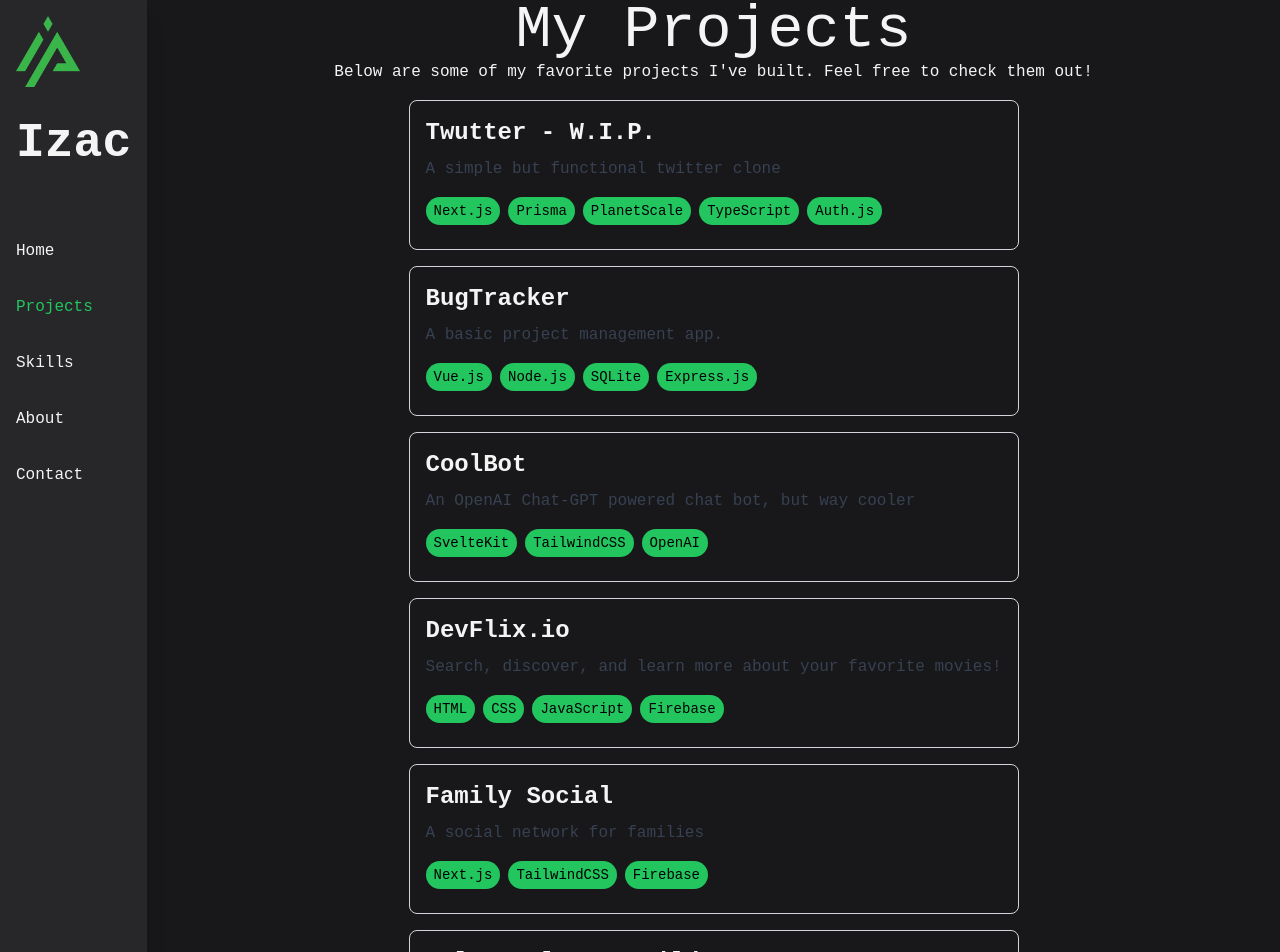
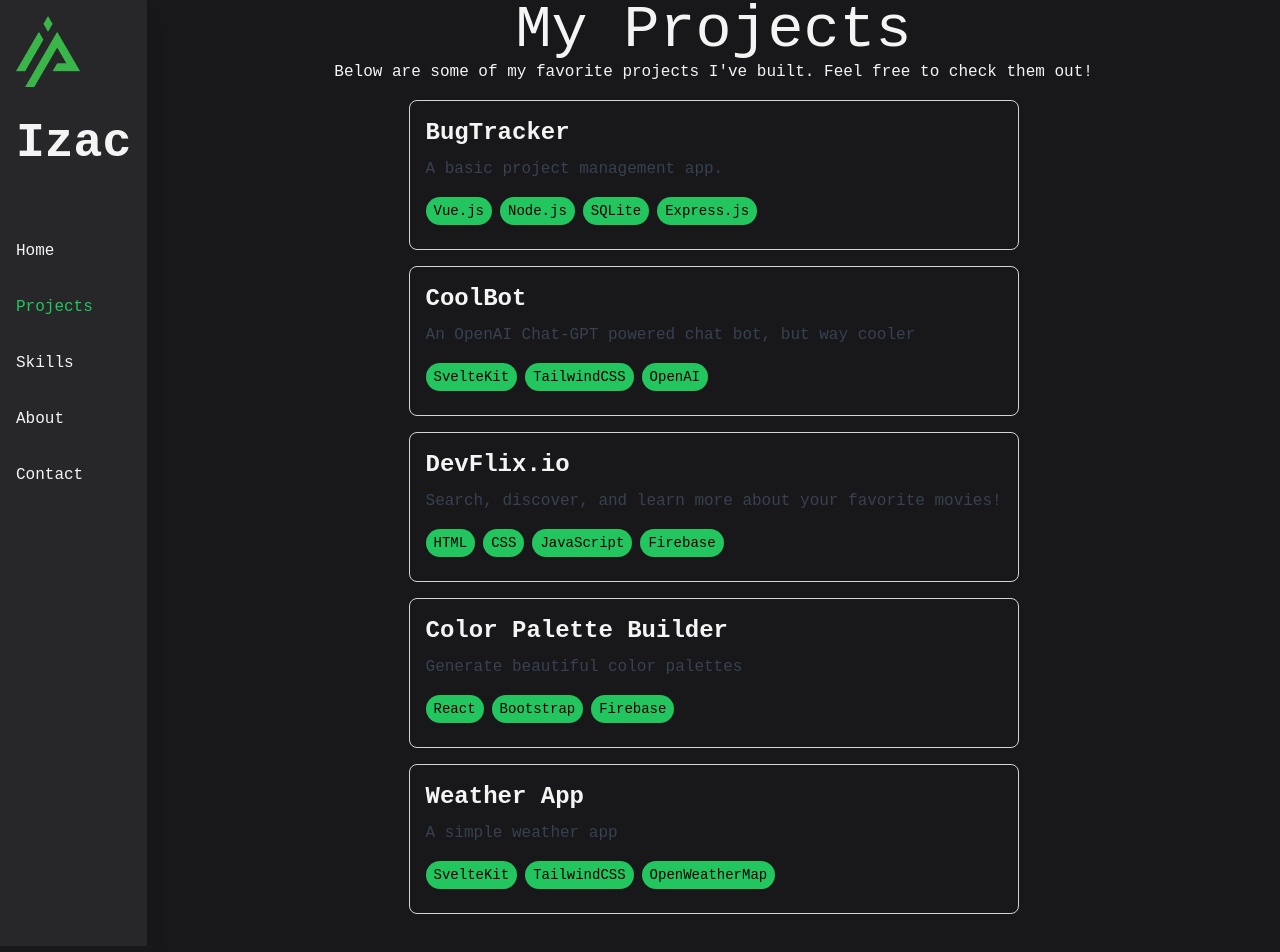
Before and after one commit to izacpeterson/izacdotcom, a Next.js app: page /projects in a window 1280 px wide. Shown: the top 952 px of the page. Built offline with nearby package versions, Linux system fonts and the light colour scheme.

Commit message:
remove twutter and family social, they need reworking or polishing

```diff
--- a/app/(pages)/projects/page.js
+++ b/app/(pages)/projects/page.js
@@ -2,12 +2,12 @@ import ProjectCard from "@/app/components/ProjectCard";
 
 export default function ProjectsPage() {
   const projects = [
-    {
-      title: "Twutter - W.I.P.",
-      description: "A simple but functional twitter clone",
-      tags: ["Next.js", "Prisma", "PlanetScale", "TypeScript", "Auth.js"],
-      url: "https://twutter.izac.app/",
-    },
+    // {
+    //   title: "Twutter - W.I.P.",
+    //   description: "A simple but functional twitter clone",
+    //   tags: ["Next.js", "Prisma", "PlanetScale", "TypeScript", "Auth.js"],
+    //   url: "https://twutter.izac.app/",
+    // },
     {
       title: "BugTracker",
       description: "A basic project management app.",
@@ -26,12 +26,12 @@ export default function ProjectsPage() {
       tags: ["HTML", "CSS", "JavaScript", "Firebase"],
       url: "https://devflix.io",
     },
-    {
-      title: "Family Social",
-      description: "A social network for families",
-      tags: ["Next.js", "TailwindCSS", "Firebase"],
-      url: "https://familysocial.vercel.app/",
-    },
+    // {
+    //   title: "Family Social",
+    //   description: "A social network for families",
+    //   tags: ["Next.js", "TailwindCSS", "Firebase"],
+    //   url: "https://familysocial.vercel.app/",
+    // },
     {
       title: "Color Palette Builder",
       description: "Generate beautiful color palettes",
```
